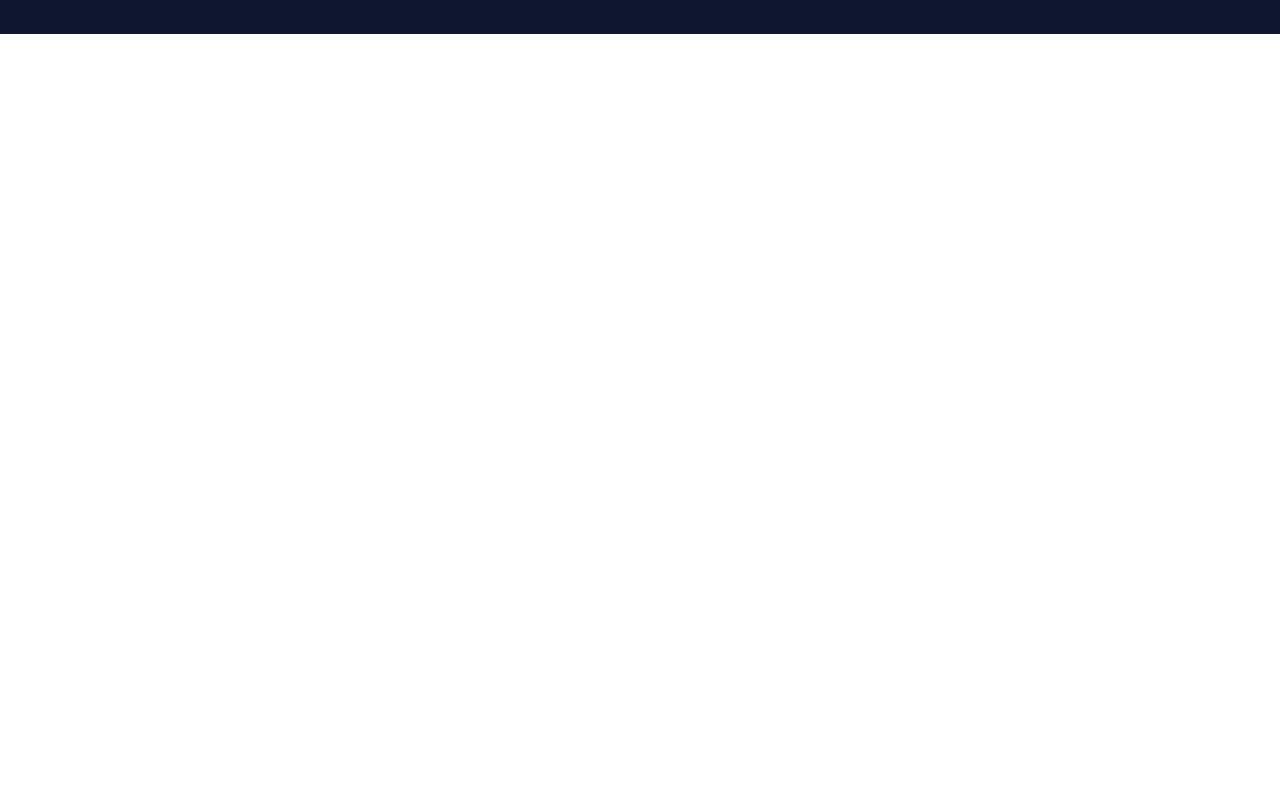
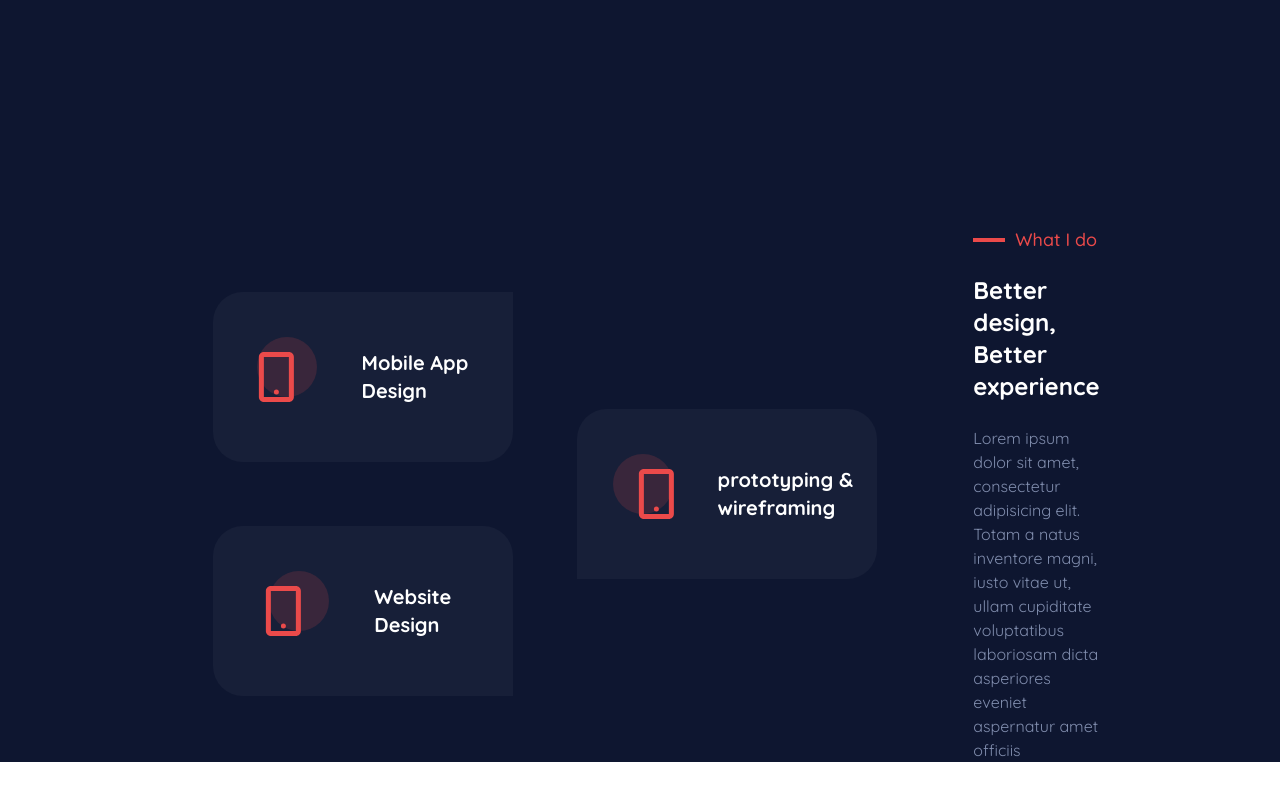
Before and after one commit to iamyeasirarafat/portfolio-V-2, a Next.js app: page / in a window 1280 px wide. Shown: the part 825-1625 px from the top of the page. Before the commit the page ends 1051 px from the top, so only its background shows below. Built offline with nearby package versions, Linux system fonts and the light colour scheme.

Commit message:
what i do component done

```diff
--- a/pages/index.js
+++ b/pages/index.js
@@ -1,5 +1,6 @@
 import Head from 'next/head'
 import HomeBanner from '../src/Components/Home/Banner'
+import WhatIDo from '../src/Components/Home/WhatIDo'
 import Navbar from '../src/Components/Navbar'
 
 export default function Home() {
@@ -13,6 +14,7 @@ export default function Home() {
       <div className='w-8/12 mx-auto'>
         <Navbar/>
         <HomeBanner/>
+        <WhatIDo/>
       </div>
     </div>
   )
--- a/src/Components/Home/Banner.jsx
+++ b/src/Components/Home/Banner.jsx
@@ -7,10 +7,9 @@ const HomeBanner = () => {
           <p className="text-3xl font-medium text-primary">Hello</p>
         </div>
         <h2
-          style={{ color: "white" }}
-          className=" mt-5 uppercase text-[90px] leading-[120%]  font-bold"
+          className=" mt-5 uppercase text-[90px] leading-[120%] text-white font-bold"
         >
-          I&#8217;m yeasir arafat{" "}
+          I&#8217;m yeasir arafat
         </h2>
         <h6 className="text-3xl text-secondary mt-8">Frontend Developer</h6>
         <div className="flex mt-14 gap-7 items-center">
@@ -22,6 +21,7 @@ const HomeBanner = () => {
       </div>
       <div className="h-[555px] w-[495px]">
         <img
+        alt=''
           className="w-full rounded-tl-[80px] rounded-bl-[80px]"
           src="BannerPic.png"
         />
--- /dev/null
+++ b/src/Components/Home/WhatIDo.jsx
@@ -0,0 +1,69 @@
+const WhatIDo = () => {
+  return (
+    <div className="flex mb-24 gap-24 items-center">
+      <div className="flex gap-16 items-center">
+        <div>
+          <div className="flex items-center w-[18.75rem] h-[10.625rem] rounded-tl-[30px] rounded-bl-[30px] rounded-br-[30px] gap-5 bg-[#171F38]">
+            <div className=" w-1/2 flex justify-center relative">
+              <div className="w-[60px] h-[60px] absolute rounded-full  bg-[#e84a4a29] top-[-10px] right-[25px] "></div>
+              <div className="text-6xl  text-primary">
+                <PhoneIcon />
+              </div>
+            </div>
+            <p className="text-xl text-white font-bold">Mobile App Design</p>
+          </div>
+          <div className="flex items-center mt-16 w-[18.75rem] h-[10.625rem] rounded-tl-[30px] rounded-bl-[30px] rounded-tr-[30px]  gap-5 bg-[#171F38]">
+            <div className=" w-1/2 flex justify-center relative">
+              <div className="w-[60px] h-[60px] absolute rounded-full  bg-[#e84a4a29] top-[-10px] right-[25px] "></div>
+              <div className="text-6xl  text-primary">
+                <PhoneIcon />
+              </div>
+            </div>
+            <p className="text-xl text-white font-bold">Website Design</p>
+          </div>
+        </div>
+        <div className="flex items-center pl-10 w-[18.75rem] h-[10.625rem] rounded-tl-[30px] rounded-tr-[30px] rounded-br-[30px] gap-5 bg-[#171F38]">
+          <div className=" w-1/2 flex justify-center relative">
+            <div className="w-[60px] h-[60px] absolute rounded-full  bg-[#e84a4a29] top-[-10px] right-[25px] "></div>
+            <div className="text-6xl  text-primary">
+              <PhoneIcon />
+            </div>
+          </div>
+          <p className="text-xl text-white font-bold">
+            prototyping & wireframing
+          </p>
+        </div>
+      </div>
+      <div>
+        <div>
+          <div className="flex items-center mb-5 gap-[10px]">
+            <div className="w-8 h-1 bg-primary"></div>
+            <p className="text-lg font-medium text-primary">What I do </p>
+          </div>
+          <p className="text-2xl text-white font-bold mb-6">Better design, <br /> Better experience</p>
+          <p className="text-secondary ">Lorem ipsum dolor sit amet, consectetur adipisicing elit. Totam a natus inventore magni, iusto vitae ut, ullam cupiditate voluptatibus laboriosam dicta asperiores eveniet aspernatur amet officiis </p>
+        </div>
+      </div>
+    </div>
+  );
+};
+export default WhatIDo;
+
+//svg icons
+
+const PhoneIcon = () => {
+  return (
+    <svg
+      stroke="currentColor"
+      fill="currentColor"
+      strokeWidth="0"
+      viewBox="0 0 24 24"
+      height="1em"
+      width="1em"
+      xmlns="http://www.w3.org/2000/svg"
+    >
+      <path d="M16.75 2h-10c-1.103 0-2 .897-2 2v16c0 1.103.897 2 2 2h10c1.103 0 2-.897 2-2V4c0-1.103-.897-2-2-2zm-10 18V4h10l.002 16H6.75z"></path>
+      <circle cx="11.75" cy="18" r="1"></circle>
+    </svg>
+  );
+};
--- a/tailwind.config.js
+++ b/tailwind.config.js
@@ -8,7 +8,7 @@ module.exports = {
     colors: {
       'primary' : "#EB4A4A",
       'secondary' : "#808DAD",
-
+      'white' : "#ffff"
     },
   },
   plugins: [],
```
